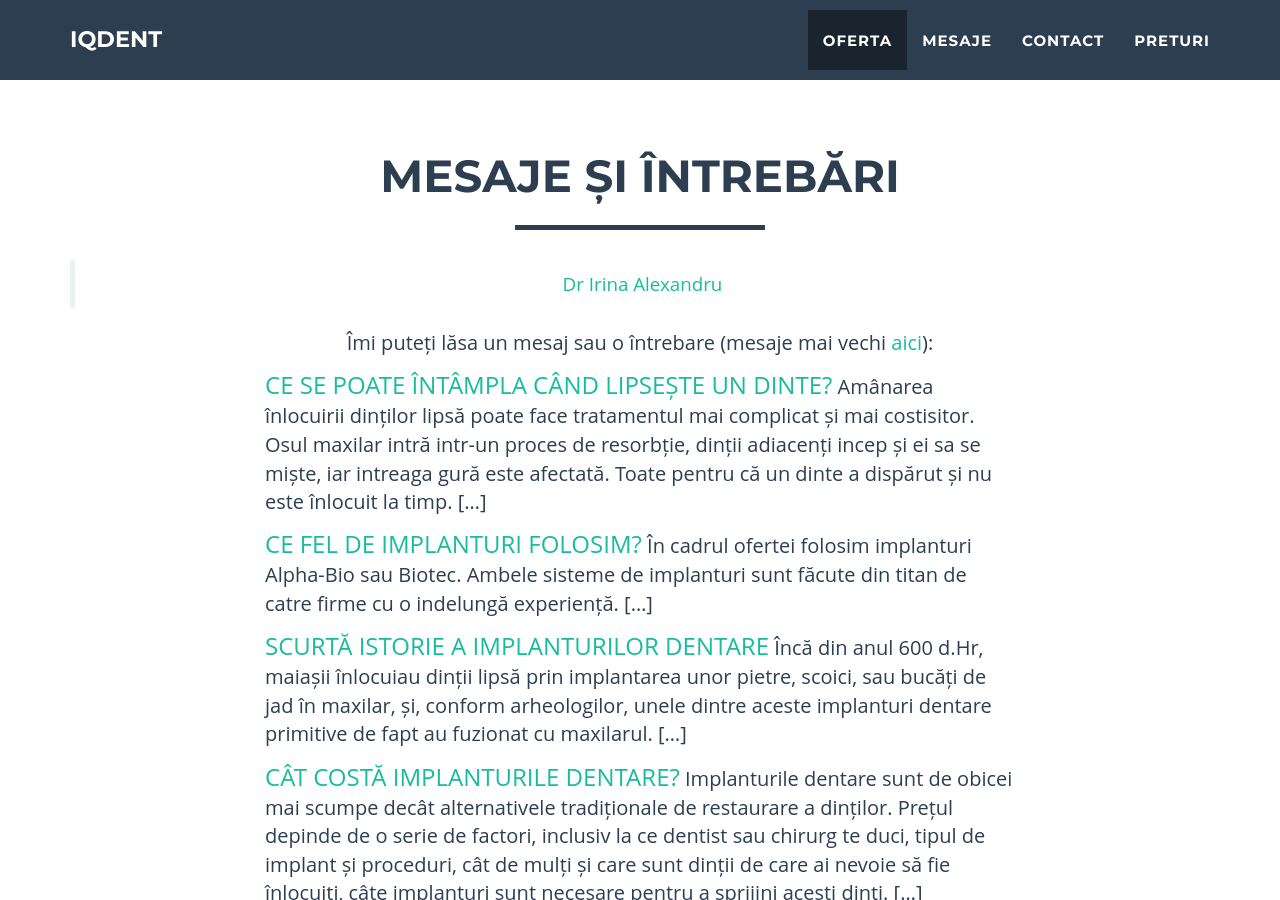
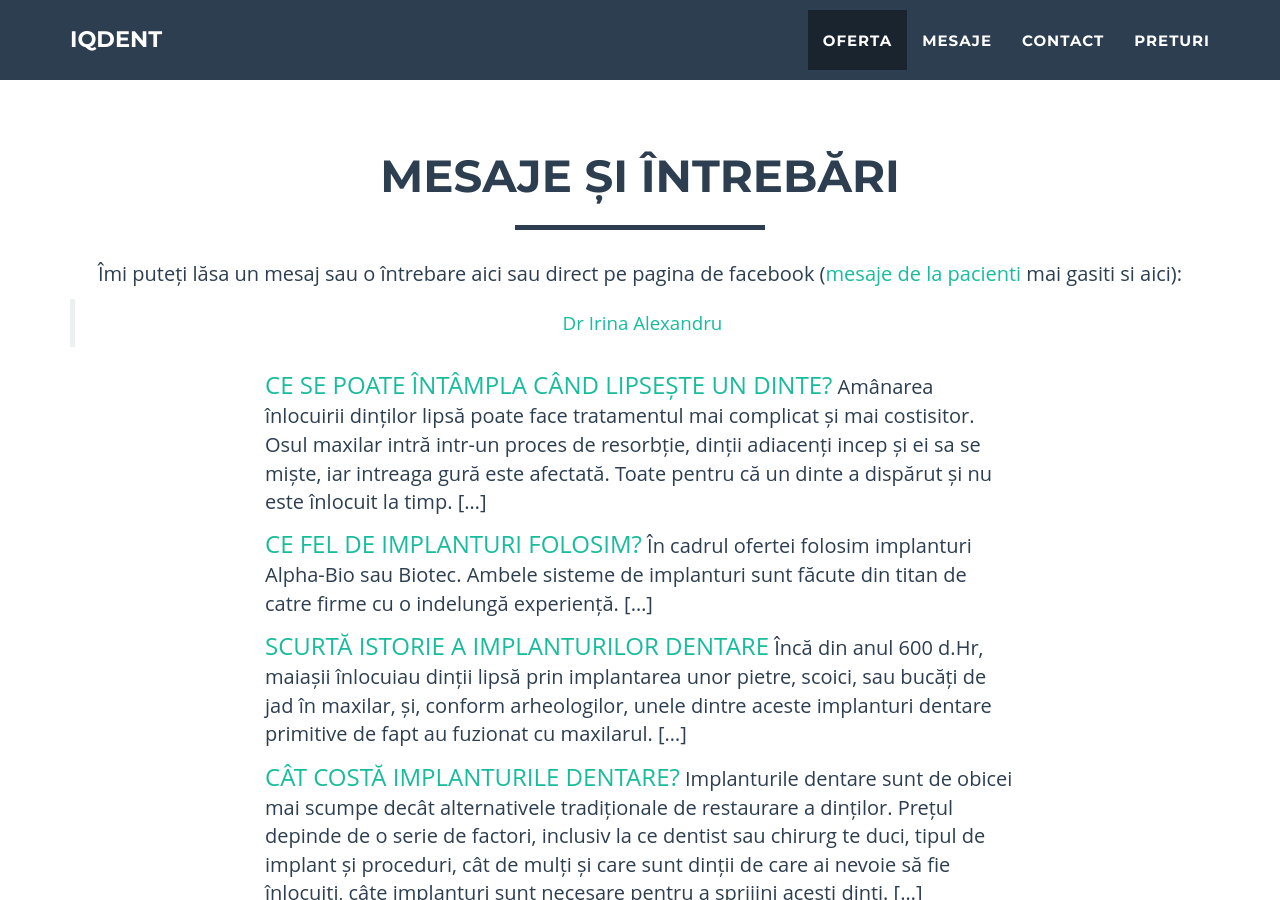
Before and after one commit to littledentgopo/offerdent, a Jekyll site: the page built from index.html, in a window 1280 px wide and 900 px high, scrolled down 2226 px. Built offline with Jekyll 4.4.1, drawn with Linux system fonts in a browser that asks for light colours.

Commit message:
Update section-message.html

```diff
--- a/_includes/section-message.html
+++ b/_includes/section-message.html
@@ -10,10 +10,10 @@
             </div>
             <div class="row">
                 <div class="col-lg-12 text-center" style="background: white; -webkit-transform:translateZ(1px); z-index: 1">
-                    <div class="fb-page" data-href="https://www.facebook.com/dririnaalexandru" data-small-header="false" data-adapt-container-width="true" data-hide-cover="true" data-show-facepile="false" data-show-posts="false"><div class="fb-xfbml-parse-ignore"><blockquote cite="https://www.facebook.com/dririnaalexandru"><a href="https://www.facebook.com/dririnaalexandru">Dr Irina Alexandru</a></blockquote></div></div>
 
-                    <p>Îmi puteți lăsa un mesaj sau o întrebare (mesaje mai vechi <a href="/mesaje.html" target="_blank" >aici</a>):</p>
+                    <p>Îmi puteți lăsa un mesaj sau o întrebare aici sau direct pe pagina de facebook (<a href="/mesaje.html" target="_blank" >mesaje de la pacienti</a> mai gasiti si aici):</p>
 
+                   <div class="fb-page" data-href="https://www.facebook.com/dririnaalexandru" data-small-header="false" data-adapt-container-width="true" data-hide-cover="true" data-show-facepile="false" data-show-posts="false"><div class="fb-xfbml-parse-ignore"><blockquote cite="https://www.facebook.com/dririnaalexandru"><a href="https://www.facebook.com/dririnaalexandru">Dr Irina Alexandru</a></blockquote></div></div>
 
                    <div class="fb-comments" data-href="http://www.oferteimplantdentar.ro/mesaje.html" data-numposts="3" data-colorscheme="light"></div>
 
```
